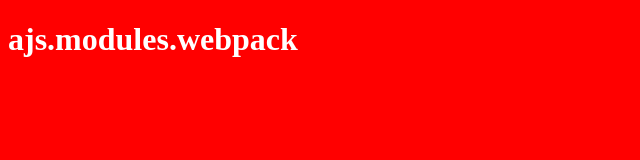
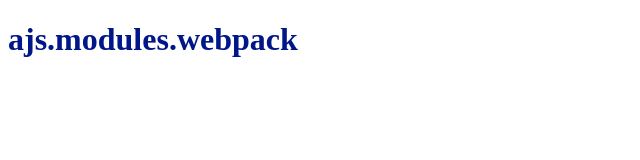
Before and after one commit to arbprog/ajs.modules.webpack, a website built with webpack: page src/index.html in a window 1280 px wide. Shown: the whole page, without its empty margins (0-640 px from the left). Built offline with nearby package versions, Linux system fonts and the light colour scheme.

Commit message:
some changes

```diff
--- a/package.json
+++ b/package.json
@@ -31,7 +31,7 @@
     "html-webpack-plugin": "^5.5.0",
     "mini-css-extract-plugin": "^2.5.2",
     "webpack": "^5.67.0",
-    "webpack-cli": "^4.9.1",
+    "webpack-cli": "^4.9.2",
     "webpack-dev-server": "^4.7.3"
   },
   "dependencies": {
--- a/src/css/style.css
+++ b/src/css/style.css
@@ -1,4 +1,5 @@
 body {
-    background: red;
-    color: #fff;
+    font-family: Ubuntu Mono;
+    background: #fff;
+    color: #001689;
   }
```
Also changed, not shown: 1 other file.
